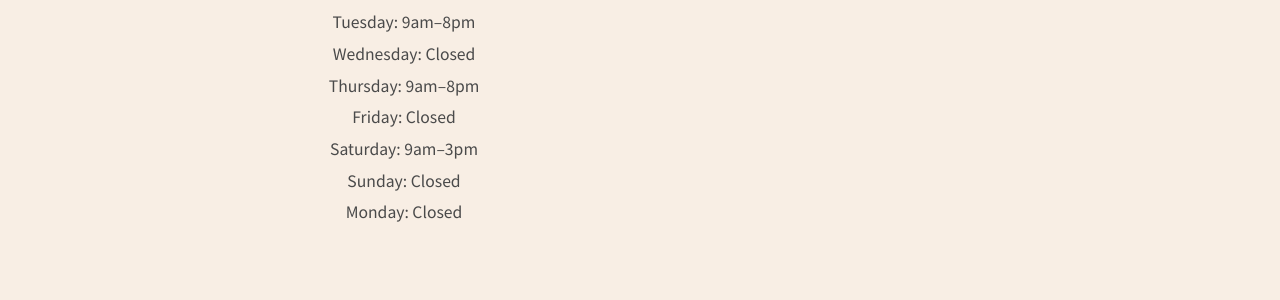
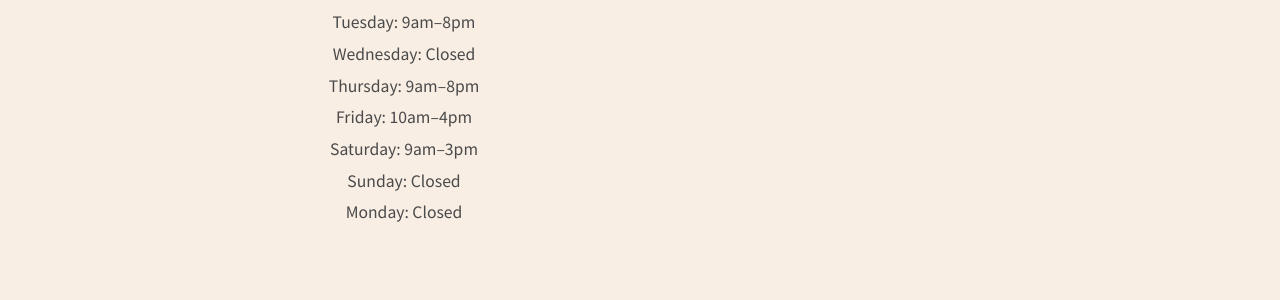
Before and after one commit to dbmorris/love-hair-by-charmaine, a Jekyll site: the page built from index.html, in a window 1280 px wide and 900 px high, scrolled down 2504 px. Shown: the part 300-600 px from the top of the window. Built offline with Jekyll 4.4.1, drawn with Linux system fonts in a browser that asks for light colours; some web fonts are replaced.

Commit message:
Updates to opening hours

```diff
--- a/_includes/two-column.html
+++ b/_includes/two-column.html
@@ -10,7 +10,7 @@
           <li>Tuesday: 9am–8pm</li>
           <li>Wednesday: Closed</li>
           <li>Thursday: 9am–8pm</li>
-          <li>Friday: Closed</li>
+          <li>Friday: 10am–4pm</li>
           <li>Saturday: 9am–3pm</li>
           <li>Sunday: Closed</li>
           <li>Monday: Closed</li>
```
Also changed, not shown: 1 other file.
